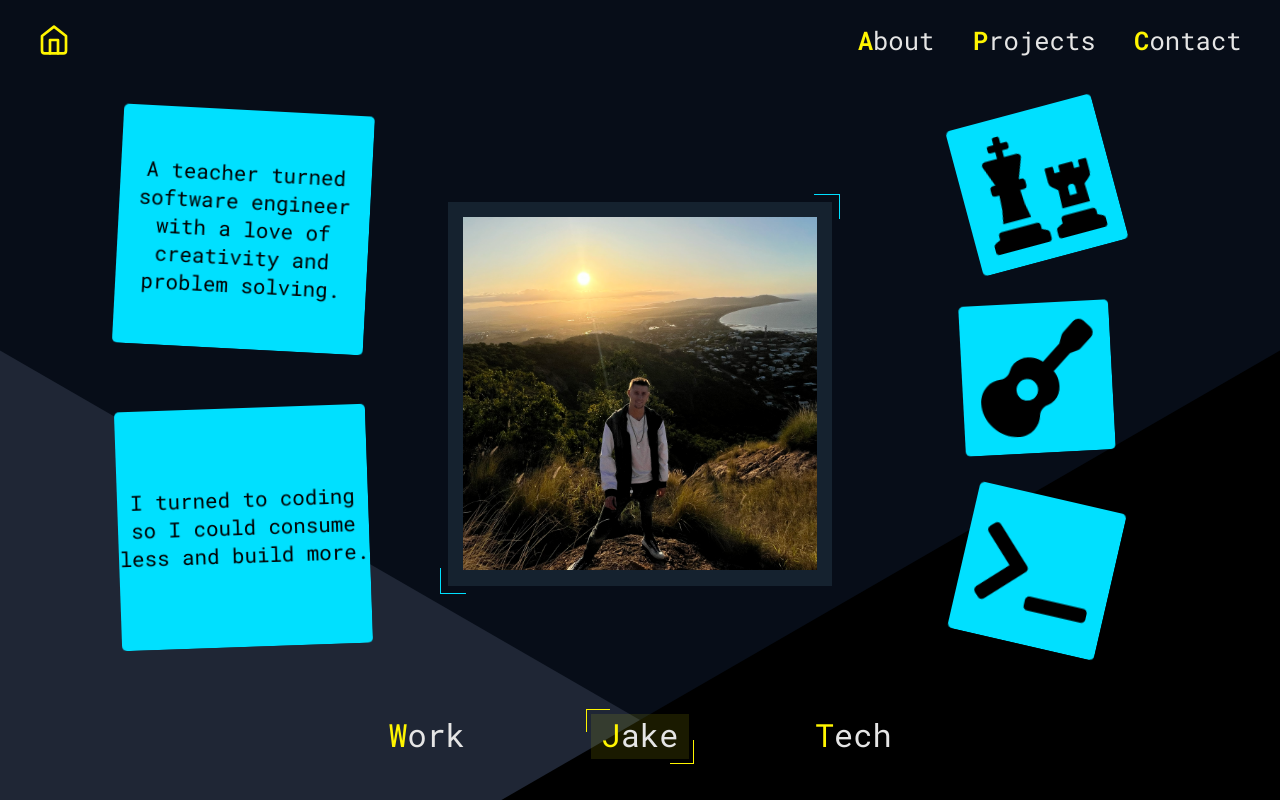
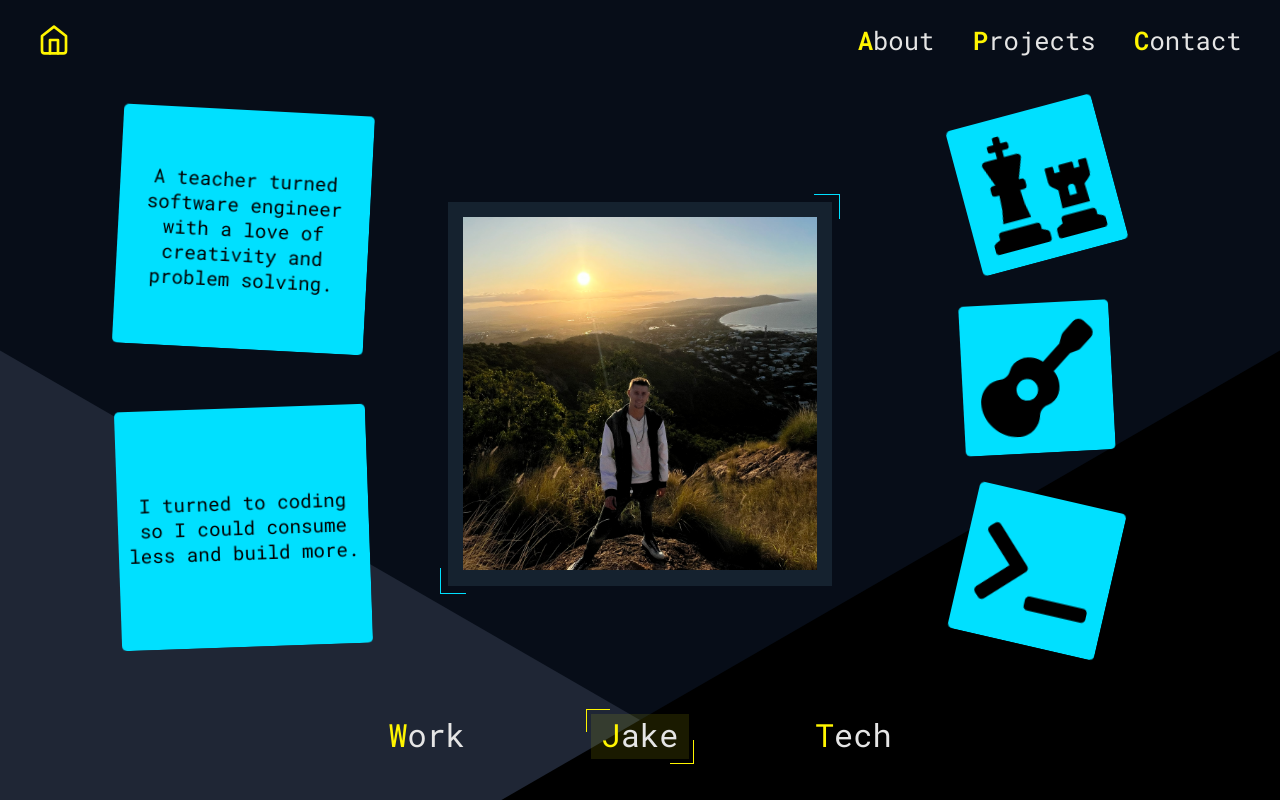
Before and after one commit to JakePitman/moreaporia, a React (Create React App) app: page /about in a window 1280 px wide. Built offline with nearby package versions, Linux system fonts and the light colour scheme; a web font is replaced by a local one.

Commit message:
Add padding & use em for AboutJake FlipCard

```diff
--- a/src/components/AboutPage/AboutJakeContent.module.scss
+++ b/src/components/AboutPage/AboutJakeContent.module.scss
@@ -12,5 +12,6 @@
 .contentCardText {
   font-family: "Roboto Mono";
   text-align: center;
-  font-size: 130%;
+  font-size: 1.2em;
+  padding: 10px;
 }
```
